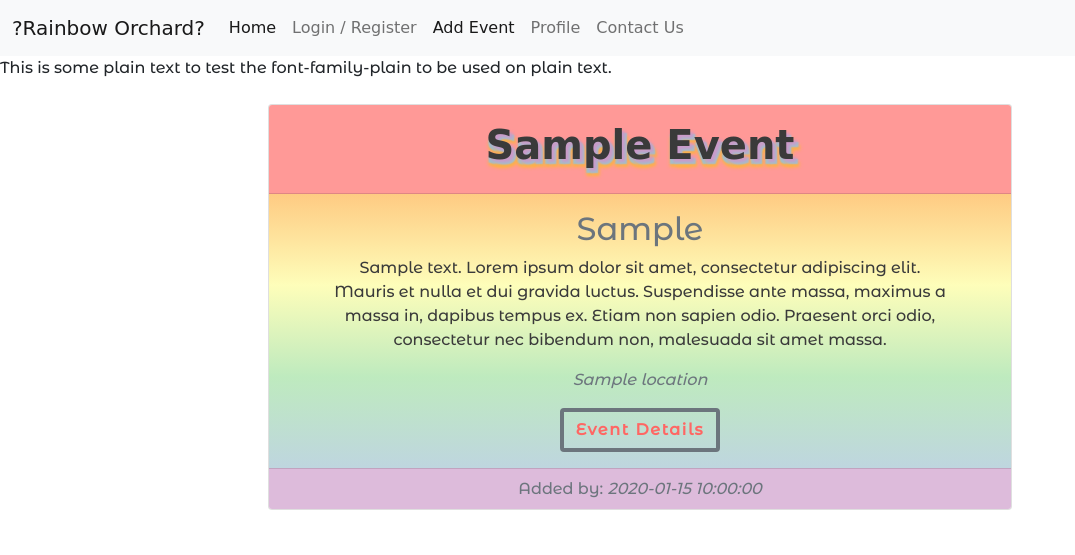
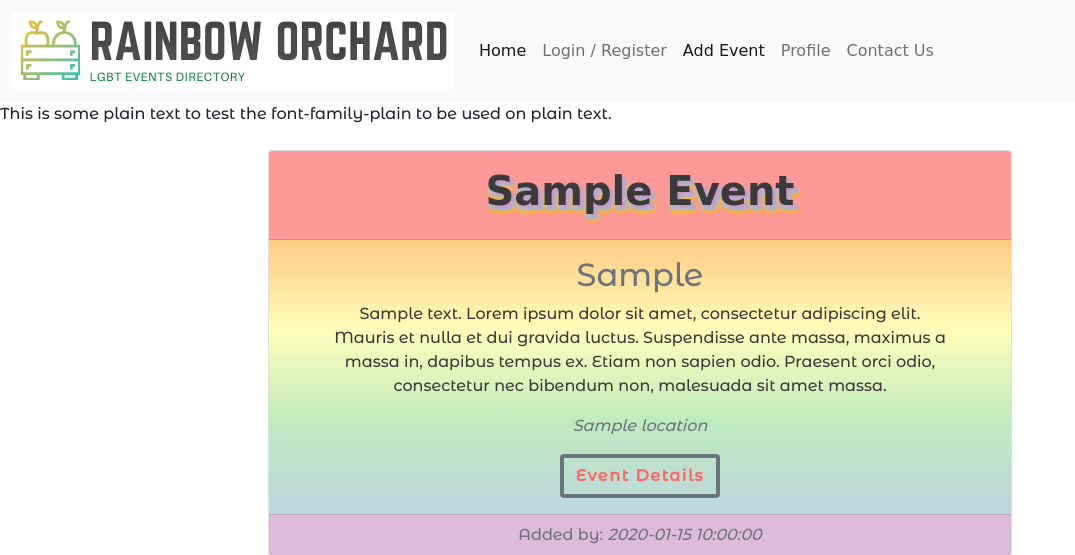
Before and after one commit to BXS-Archipelago/MadeWithPride, a Flask app: page / in a window 1280 px wide. Shown: the top 555 px of the page, without its empty margins (0-1075 px from the left). Run offline with Flask 2, Linux system fonts and the light colour scheme; a database or web service that is not in the repository returns one stand-in record (values such as "Sample title"); some libraries are stand-ins or nearby versions; some web fonts are replaced.

Commit message:
add logo to menu and logo-small file to static/images

```diff
--- a/templates/base.html
+++ b/templates/base.html
@@ -8,6 +8,7 @@
     <link href="https://cdn.jsdelivr.net/npm/bootstrap@5.0.1/dist/css/bootstrap.min.css" rel="stylesheet" integrity="sha384-+0n0xVW2eSR5OomGNYDnhzAbDsOXxcvSN1TPprVMTNDbiYZCxYbOOl7+AMvyTG2x" crossorigin="anonymous">
     <meta name="description" content="directory for posting events for LGBT community">
     <meta name="keywords" content="events lgbt pride gay lesbian transsexual">
+
 
     <!-- Dave will take a look at moving these to CSS file for simplicity going forward-->
 
@@ -31,7 +32,7 @@
             <img src="../static/images/rainbow-heart.png" alt="" width="30" height="24" class="d-inline-block align-text-top">
           </button>
           <!-- name of site - can be removed if not needed -->
-          <a class="navbar-brand" href="#">?Rainbow Orchard?</a>
+          <a class="navbar-brand" href="#"><img src="/static/images/logo-small.png"></a>
           <div class="collapse navbar-collapse" id="navbarNav">
             <ul class="navbar-nav">
               <!-- .active and aria-current="page" to move to releveant location on
```
Also changed, not shown: static/images/logo-small.png (added).
